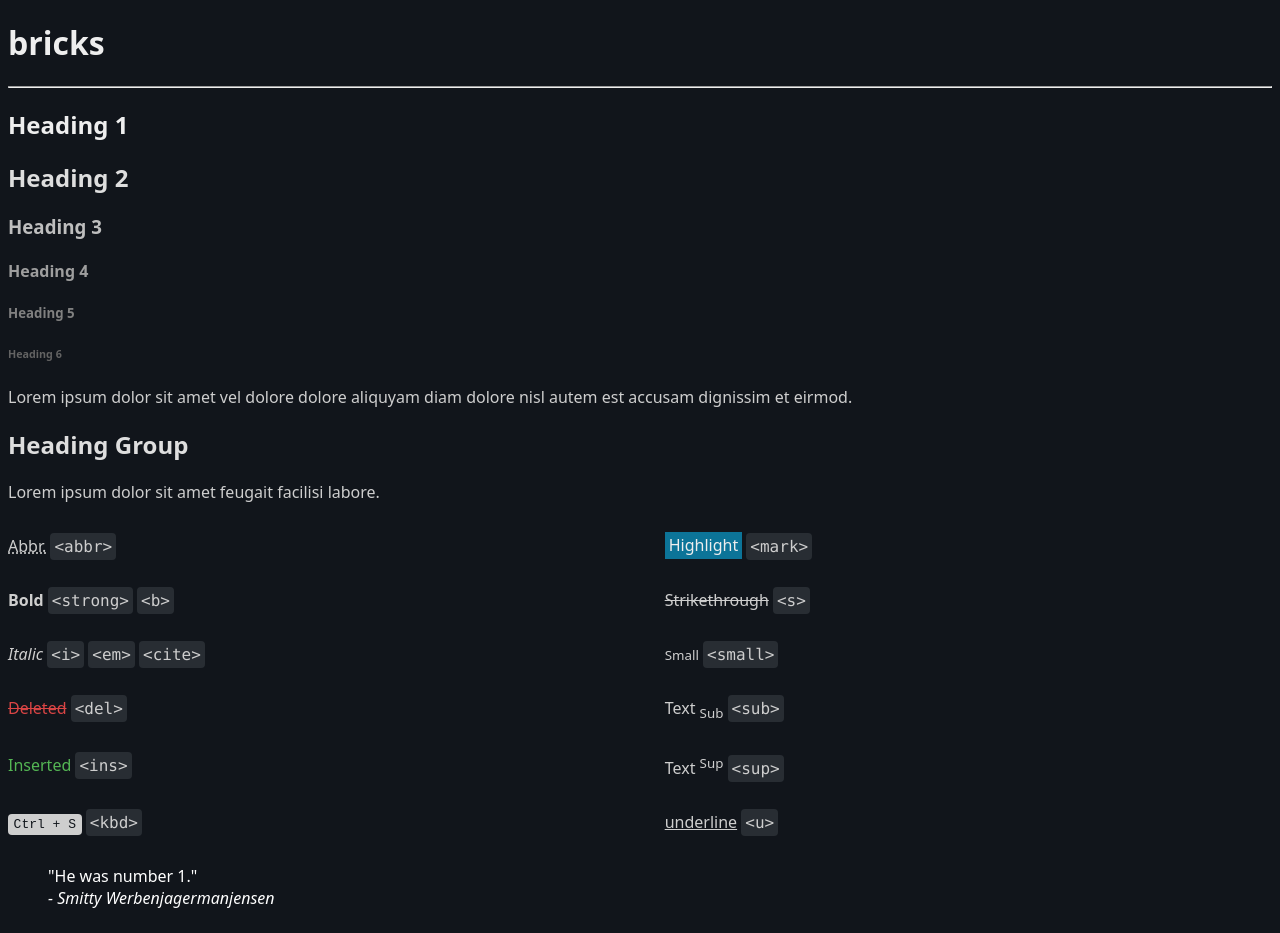
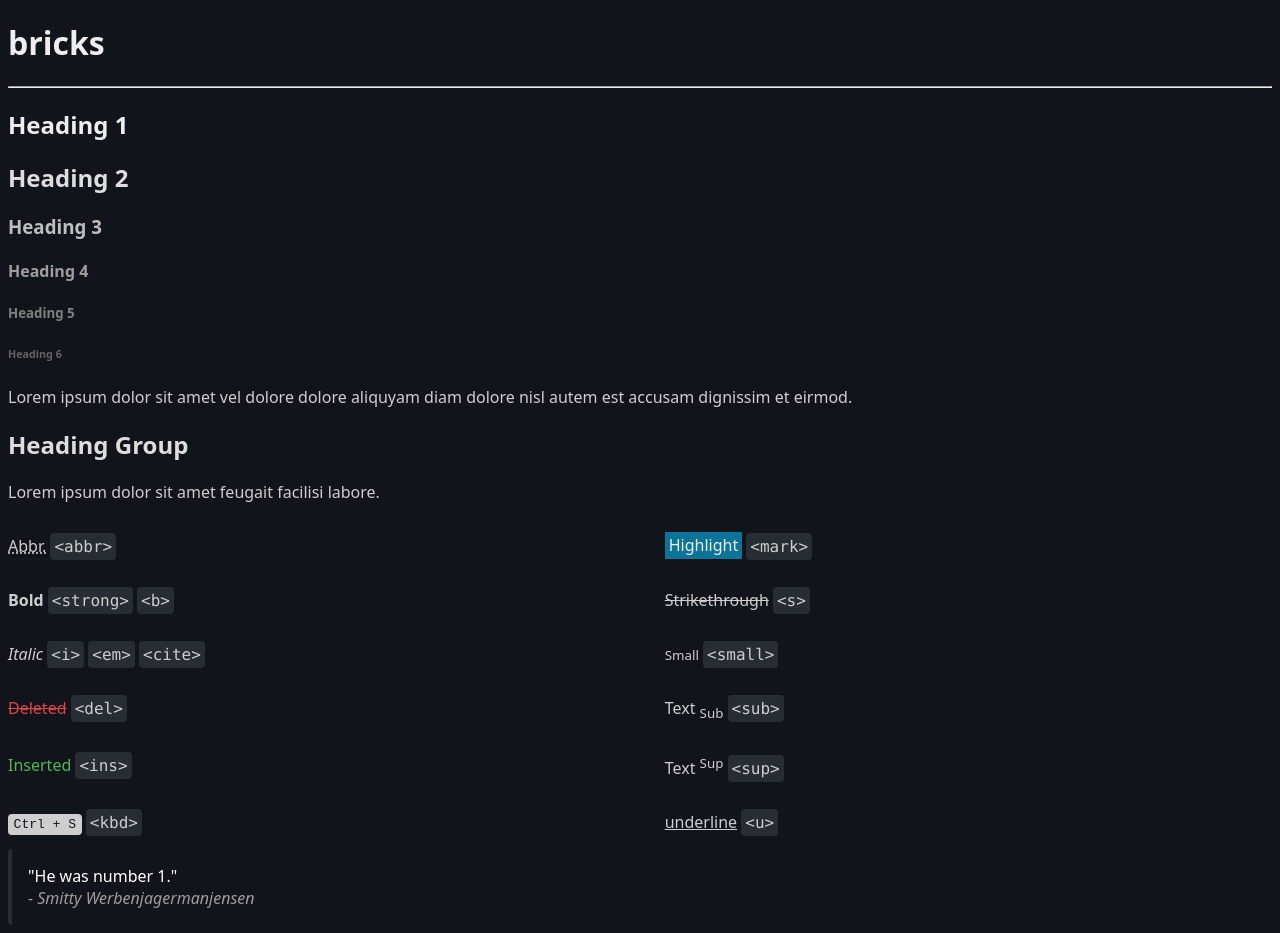
Before and after one commit to Sammy-T/spout, a Svelte app: page / in a window 1280 px wide. Built offline with nearby package versions, Linux system fonts and the light colour scheme.

Commit message:
Set blockquote colors

```diff
--- a/src/app.css
+++ b/src/app.css
@@ -82,3 +82,14 @@ code {
   background-color: oklch(from var(--bg) calc(l + 0.1) c h);
   border-radius: 0.25rem;
 }
+
+blockquote {
+  margin: 0;
+  padding: 1rem;
+  border-left: 0.25rem solid oklch(from var(--bg) calc(l + 0.1) c h);
+  border-radius: 0.25rem;
+}
+
+cite {
+  color: oklch(from var(--text) calc(l * 0.7) c h);
+}
```
